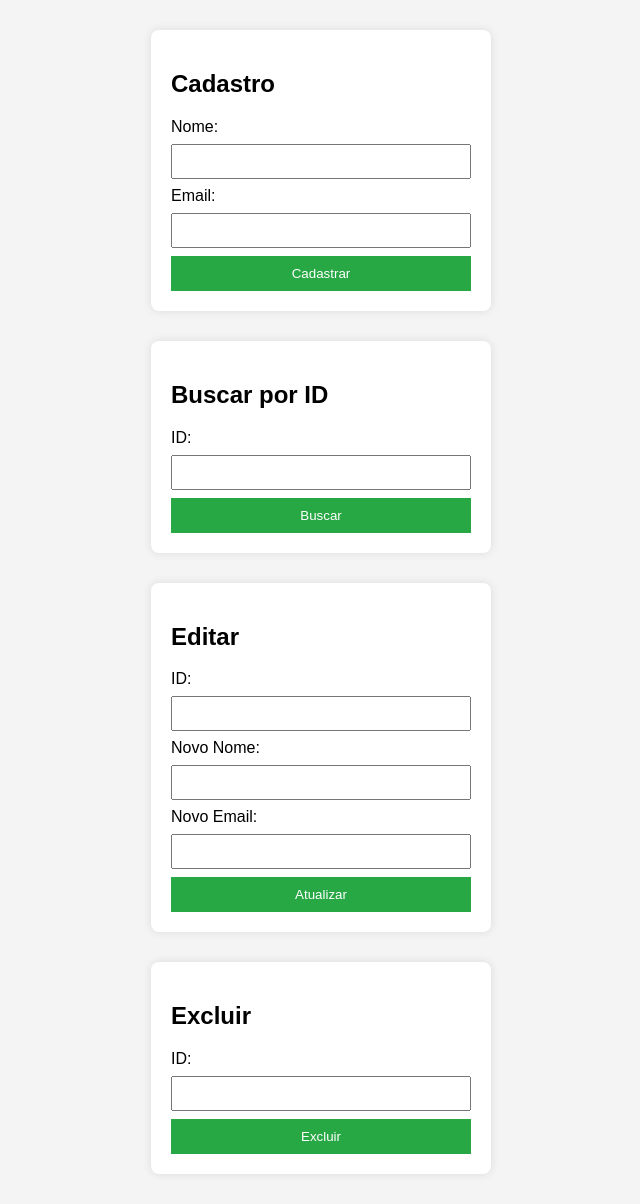
After one commit to Diassisvilack/PHP, a PHP site: page /index.html in a window 1280 px wide. The commit adds this page. Shown: the whole page, without its empty margins (319-959 px from the left). Run offline with PHP 8.4, Linux system fonts and the light colour scheme.

Commit message:
Add files via upload

```diff
--- /dev/null
+++ b/index.html
@@ -0,0 +1,64 @@
+<!DOCTYPE html>
+<html lang="pt-BR">
+<head>
+    <meta charset="UTF-8">
+    <title>Cadastro de Pessoas</title>
+    <style>
+        body { font-family: Arial, sans-serif; background-color: #f4f4f4; }
+        .container { width: 300px; margin: 30px auto; background: #fff; padding: 20px; border-radius: 8px; box-shadow: 0 0 10px rgba(0,0,0,0.1); }
+        input[type="text"], input[type="email"], input[type="number"] {
+            width: 100%; padding: 8px; margin: 8px 0; box-sizing: border-box;
+        }
+        input[type="submit"] {
+            width: 100%; padding: 10px; background-color: #28a745; color: white; border: none; cursor: pointer;
+        }
+        input[type="submit"]:hover { background-color: #218838; }
+        hr { margin: 40px 0; }
+    </style>
+</head>
+<body>
+
+<div class="container">
+    <h2>Cadastro</h2>
+    <form action="salvar.php" method="POST">
+        <label>Nome:</label>
+        <input type="text" name="nome" required>
+        <label>Email:</label>
+        <input type="email" name="email" required>
+        <input type="submit" value="Cadastrar">
+    </form>
+</div>
+
+<div class="container">
+    <h2>Buscar por ID</h2>
+    <form action="pesquisar.php" method="GET">
+        <label>ID:</label>
+        <input type="number" name="id" required>
+        <input type="submit" value="Buscar">
+    </form>
+</div>
+
+<div class="container">
+    <h2>Editar</h2>
+    <form action="editar.php" method="POST">
+        <label>ID:</label>
+        <input type="number" name="id" required>
+        <label>Novo Nome:</label>
+        <input type="text" name="nome" required>
+        <label>Novo Email:</label>
+        <input type="email" name="email" required>
+        <input type="submit" value="Atualizar">
+    </form>
+</div>
+
+<div class="container">
+    <h2>Excluir</h2>
+    <form action="excluir.php" method="GET">
+        <label>ID:</label>
+        <input type="number" name="id" required>
+        <input type="submit" value="Excluir">
+    </form>
+</div>
+
+</body>
+</html>
```
Also changed, not shown: editar.php (+11 -16 lines), excluir.php (+8 -7 lines), pesquisar.php (+8 -10 lines), salvar.php (+9 -16 lines).
